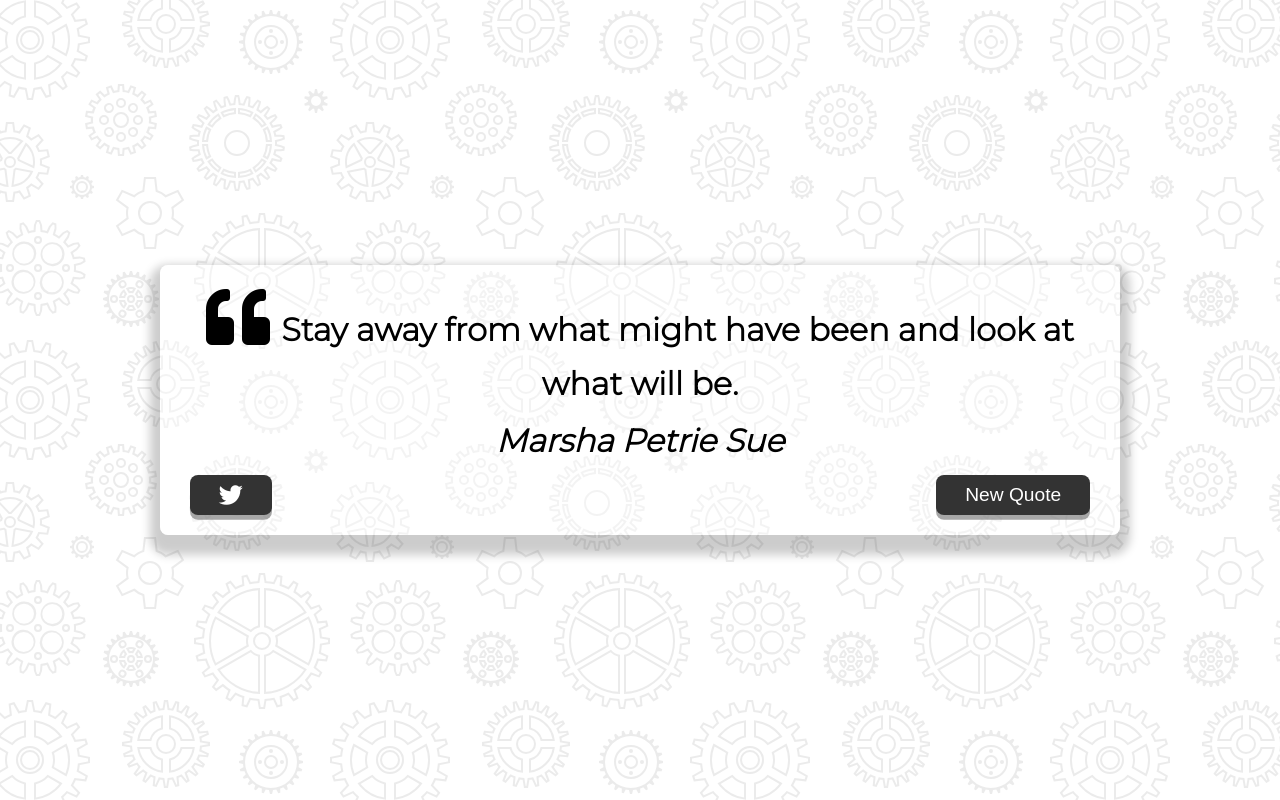
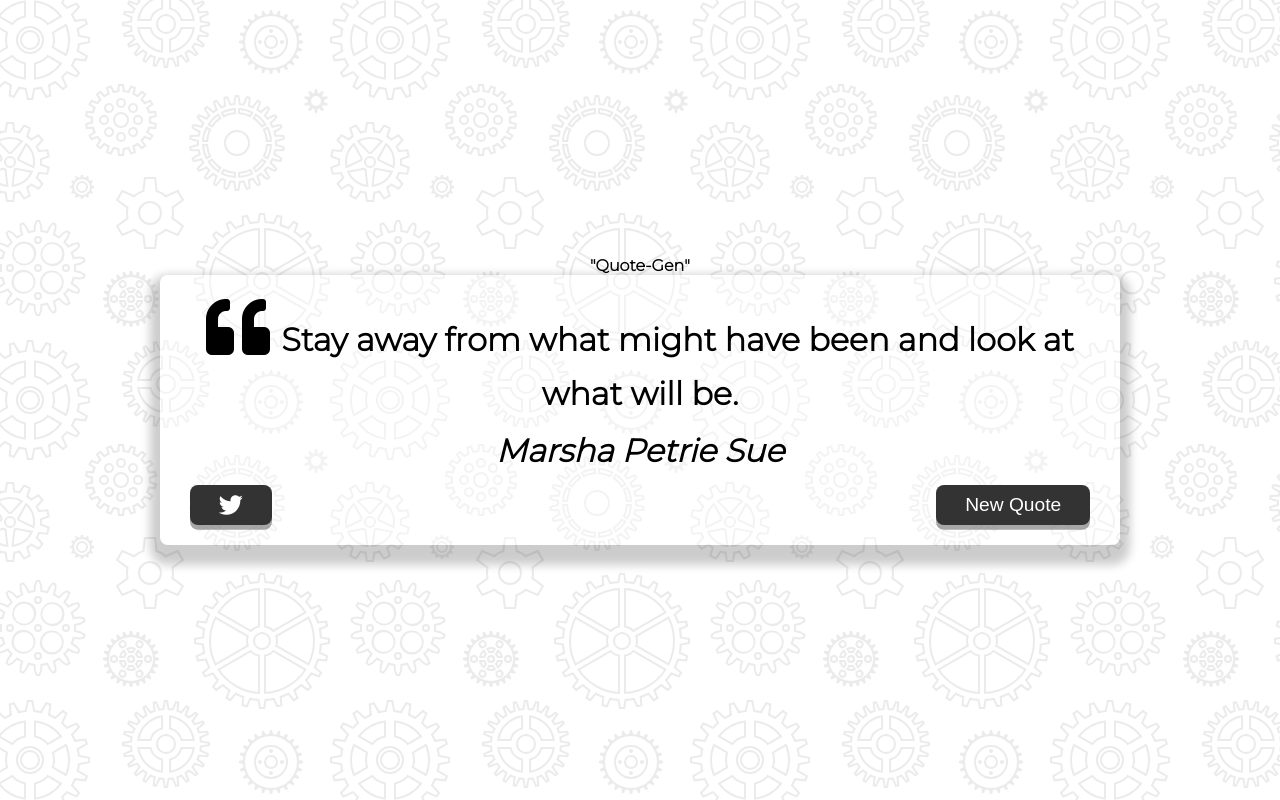
Before and after one commit to Spagettileg/Quote-Gen, a plain HTML site: page index.html in a window 1280 px wide. Drawn offline with Linux system fonts and the light colour scheme.

Commit message:
New container added to inlcude page header text.

```diff
--- a/index.html
+++ b/index.html
@@ -12,6 +12,11 @@
 
 
 <body>
+    <div class="container">
+        <div class="row text-center">
+            <div class="quote-header">"Quote-Gen"</div>
+        </div>
+
     <div class="quote-container" id="quote-container">
         <!-- Quote -->
         <div class="quote-text">
@@ -32,6 +37,7 @@
             <button id="new-quote">New Quote</button>
         </div>
     </div>
+    </div>
     <!-- Loader -->
     <div class="loader" id="loader"></div>
 
```
